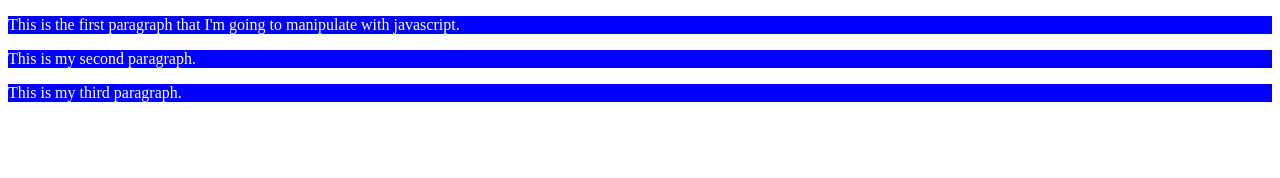
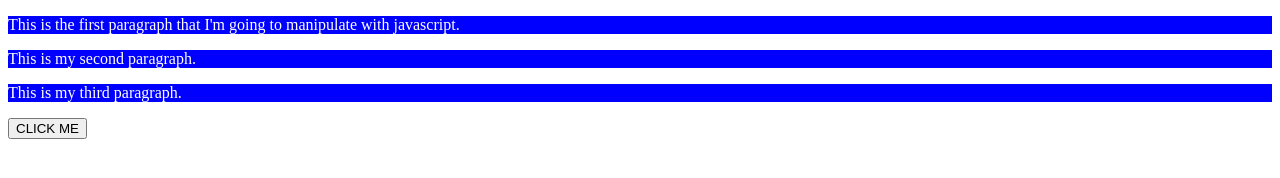
Before and after one commit to CPH-D/frontend-practice, a plain HTML site: page index.html in a window 1280 px wide. Drawn offline with Linux system fonts and the light colour scheme.

Commit message:
create an element via script notes added

```diff
--- a/index.html
+++ b/index.html
@@ -35,6 +35,12 @@
             i++
         }
 
+        // create a element
+        var btn = document.createElement("button")
+        var btnText = document.createTextNode("CLICK ME")
+        btn.appendChild(btnText)
+        document.body.appendChild(btn)
+
     </script>
     <script src="index.js"></script>
 </body>
```
